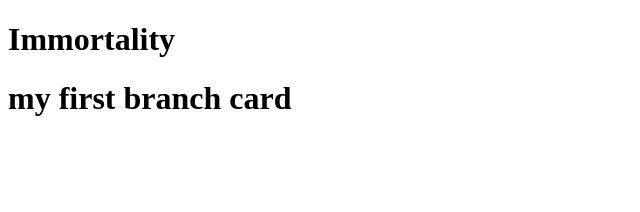
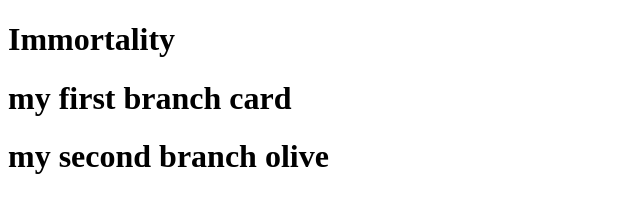
Before and after one commit to amakah-b/splash, a plain HTML site: page splash/index.html in a window 1280 px wide. Shown: the whole page, without its empty margins (0-640 px from the left). Drawn offline with Linux system fonts and the light colour scheme.

Commit message:
second branch file

```diff
--- a/splash/index.html
+++ b/splash/index.html
@@ -9,5 +9,6 @@
 <body>
  <h1>Immortality</h1>
  <h1>my first branch card</h1>
+ <h1>my second branch olive</h1>
 </body>
 </html>
```
